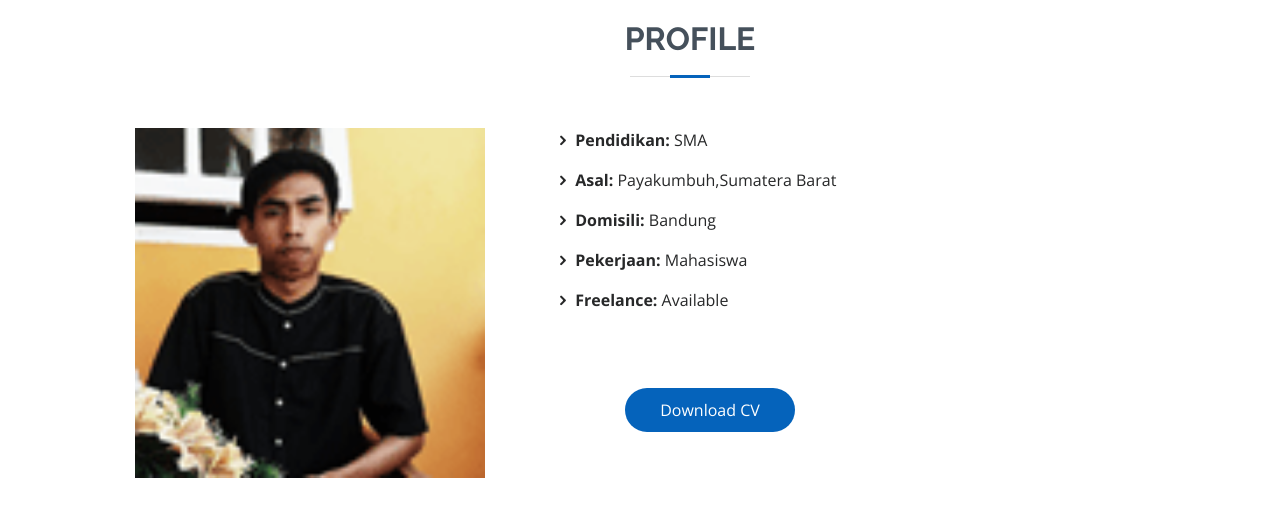
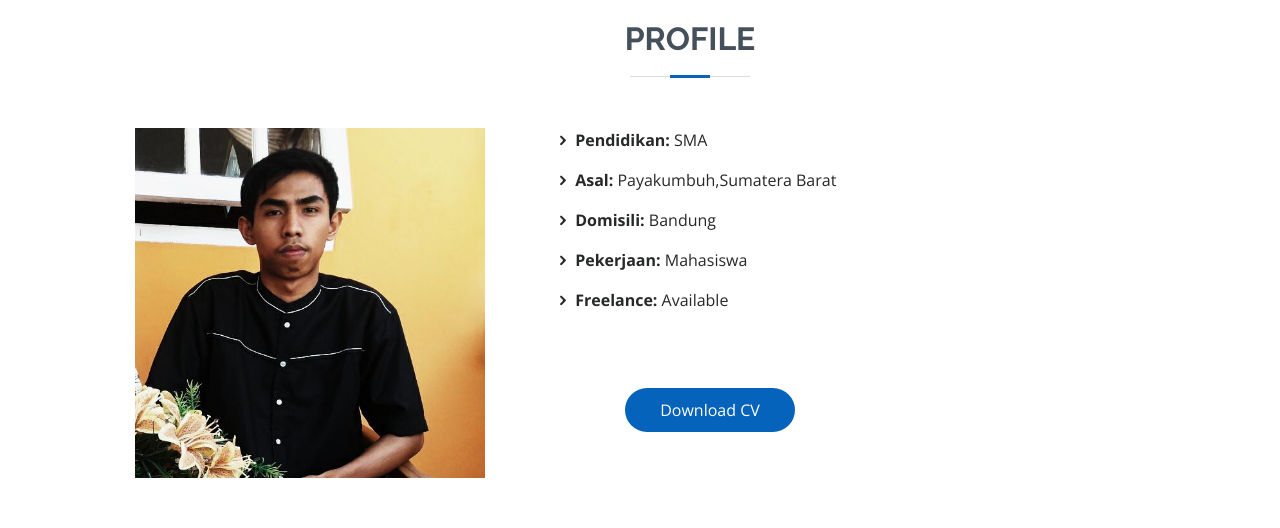
Before and after one commit to rivofirdaus/RifanHidayat.github.io, a plain HTML site: page index.html in a window 1280 px wide. Shown: the part 840-1368 px from the top of the page. Drawn offline with nearby package versions, Linux system fonts and the light colour scheme.

Commit message:
Add files via upload

```diff
--- a/index.html
+++ b/index.html
@@ -110,7 +110,7 @@
 
         <div class="row">
           <div class="col-lg-4">
-            <img src="assets/img/me.png" class="img-fluid" alt="" width="400px" height="400px">
+            <img src="assets/img/me.jpg" class="img-fluid" alt="" width="400px" height="400px">
           </div>
           <div class="col-lg-8 pt-7 pt-lg-0 content">
 
```
Also changed, not shown: assets/img/me.jpg (added), assets/img/porto/portofolio-2.jpg.
